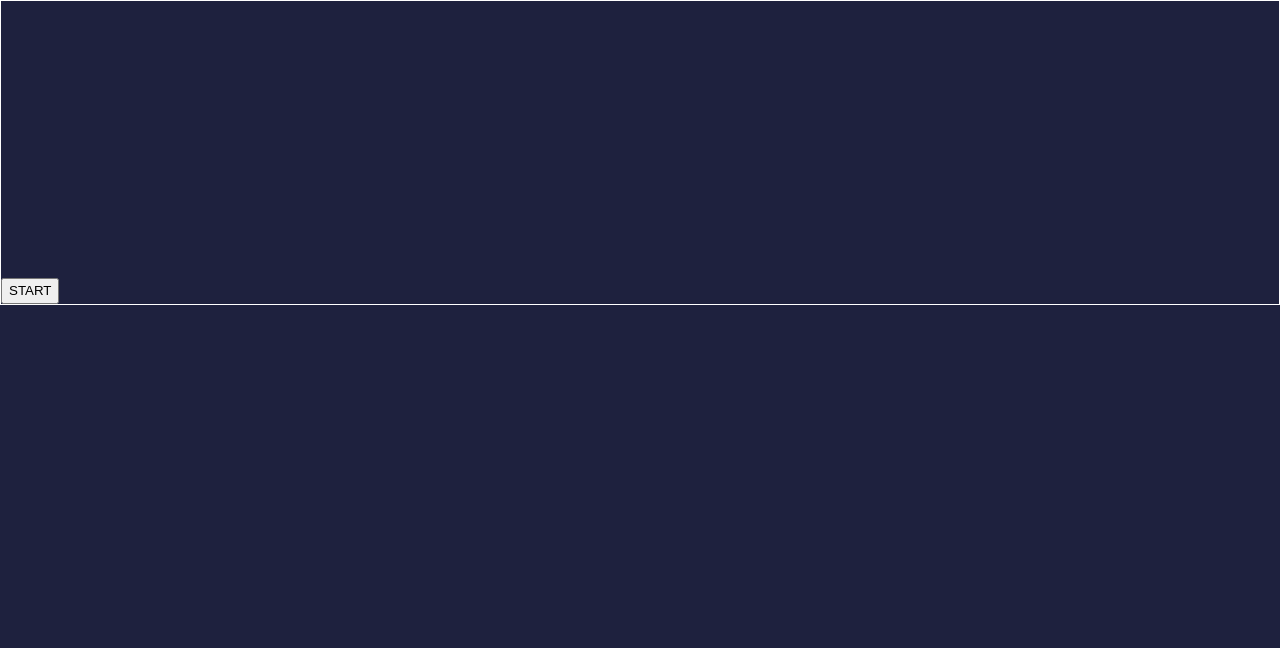
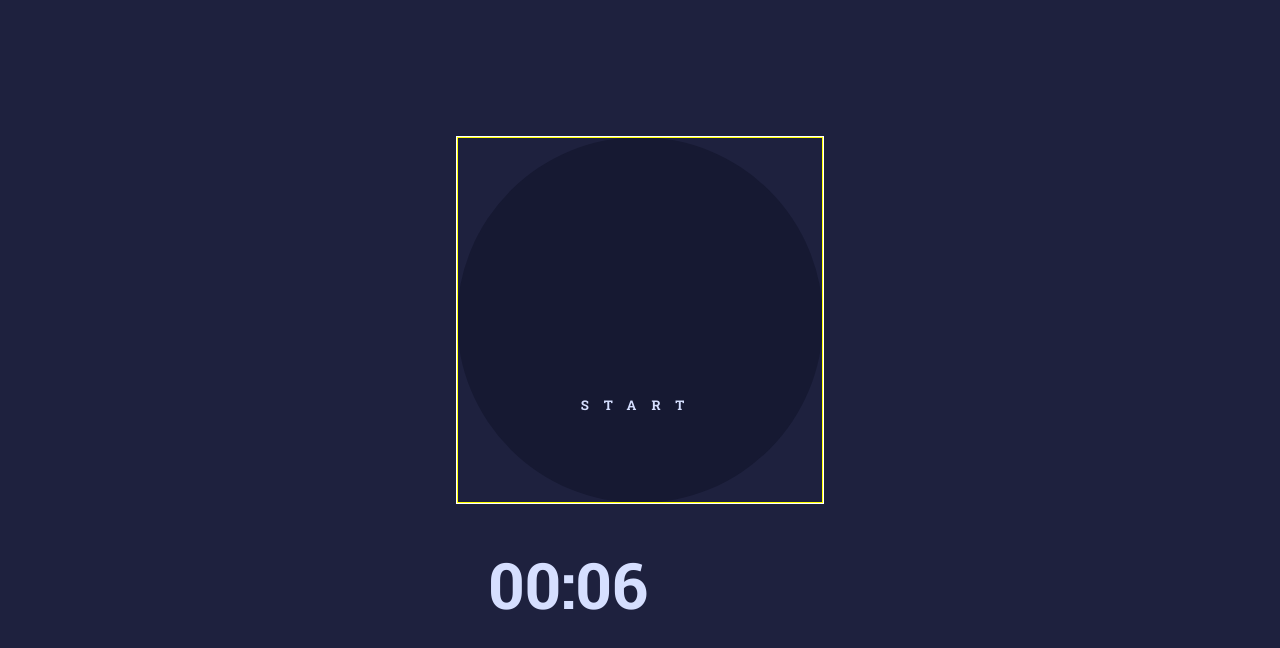
Before and after one commit to jimmy2130/pomodoro-app, a React (Create React App) app: page / in a window 1280 px wide. Shown: the top 648 px of the page. Built offline with nearby package versions, Linux system fonts and the light colour scheme.

Commit message:
Create Timer Component. Create the button to control both the timer text and the animation ring.

```diff
--- a/src/components/AnimationRing/AnimationRing.js
+++ b/src/components/AnimationRing/AnimationRing.js
@@ -1,14 +1,7 @@
-import React, { useState, useRef } from "react";
+import React from "react";
 import styled from 'styled-components/macro';
-import { motion, useAnimation } from "framer-motion";
+import { motion } from "framer-motion";
 import { getX, getY } from './AnimationRing.helpers'
-
-const BUTTON_TEXT = {
-	start: 'start',
-	playing: 'pause',
-	pausing: 'start',
-	end: 'restart'
-}
 
 const RING_COLOR = {
 	primary: 'var(--color-primary)',
@@ -18,10 +11,10 @@ const RING_COLOR = {
 
 const SIZE = {
 	big: {
-		length: 360,
-		cx: 180,
-		cy: 180,
-		r: 170,
+		length: 366,
+		cx: 183,
+		cy: 183,
+		r: 170 - 5.5,
 		stroke: 11
 	},
 	small: {
@@ -33,68 +26,78 @@ const SIZE = {
 	}
 }
 
-const AnimationRing = ({ color = 'secondary', time = 4, size = 'big' }) => {
-	const control = useAnimation()
-	const [animationState, setAnimationState] = useState('start')
-	const progress = useRef(0)
-	const [key, setKey] = useState(0)
+const AnimationRing = ({
+	color = 'secondary',
+	size = 'big',
+	animationState,
+	// onUpdate,
+	onComplete,
+	control
+}) => {
+	// const control = useAnimation()
+	// const [animationState, setAnimationState] = useState('start')
+	// const [key, setKey] = useState(0)
+	// const progress = useRef(0)
 	const { cx, cy, r, stroke, length } = SIZE[size]
 	const xEndPoint = getX(cx, r, 359.99)  // cannot draw full circle with svg arc
 	const yEndPoint = getY(cy, r, 359.99)
 
-	const handleAnimationState = () => {
-		if(animationState === 'start') {
-			setAnimationState('playing')
-			control.set({
-				pathLength: 0
-			})
-			control.start({
-	      pathLength: 1,
-	      transition: { duration: time * (1 - progress.current), ease: "linear" },
-	    })
-		}
-		else if(animationState === 'playing') {
-			setAnimationState('pausing')
-			control.stop()
-		}
-		else if(animationState === 'pausing') {
-			setAnimationState('playing')
-			control.start({
-	      pathLength: 1,
-	      transition: { duration: time * (1 - progress.current), ease: "linear" },
-	    })
-		}
-		else if(animationState === 'end') {
-			setAnimationState('playing')
-			control.set({
-				pathLength: 0
-			})
-			control.start({
-	      pathLength: 1,
-	      transition: { duration: time * (1 - progress.current), ease: "linear" },
-	    })
-		}
-	}
+	// const handleAnimationState = () => {
+	// 	if(animationState === 'start') {
+	// 		setAnimationState('playing')
+	// 		control.set({
+	// 			pathLength: 0
+	// 		})
+	// 		control.start({
+	//       pathLength: 1,
+	//       transition: { duration: time * (1 - progress.current), ease: "linear" },
+	//     })
+	// 	}
+	// 	else if(animationState === 'playing') {
+	// 		setAnimationState('pausing')
+	// 		control.stop()
+	// 	}
+	// 	else if(animationState === 'pausing') {
+	// 		setAnimationState('playing')
+	// 		control.start({
+	//       pathLength: 1,
+	//       transition: { duration: time * (1 - progress.current), ease: "linear" },
+	//     })
+	// 	}
+	// 	else if(animationState === 'end') {
+	// 		setAnimationState('playing')
+	// 		control.set({
+	// 			pathLength: 0
+	// 		})
+	// 		control.start({
+	//       pathLength: 1,
+	//       transition: { duration: time * (1 - progress.current), ease: "linear" },
+	//     })
+	// 	}
+	// }
 
-	const onUpdate = ({ pathLength }) => {
-		progress.current = pathLength
-	}
+	// const onUpdate = ({ pathLength }) => {
+	// 	progress.current = pathLength
+	// }
 
-	const onComplete = () => {
-		setAnimationState('end')
-		setKey(key + 1)
-		progress.current = 0
-	}
+	// const onComplete = () => {
+	// 	// setAnimationState('end')
+	// 	// setKey(key + 1)
+	// 	progress.current = 0
+	// }
 
   return (
     <>
       <Wrapper>
         <Ring
-        	style={{'--opacity': animationState === 'start' ? 0 : 1}}
+        	style={{
+        		'--opacity': animationState === 'start' ? 0 : 1,
+        		'border': '1px solid red'
+        	}}
         	xmlns="http://www.w3.org/2000/svg"
         	width={length}
         	height={length}
-        	key={key}>
+        >
           <motion.path
             d={`M${cx} ${cy - r} A ${r} ${r} 0 1 1 ${xEndPoint} ${yEndPoint}`}
             fill="transparent"
@@ -103,13 +106,9 @@ const AnimationRing = ({ color = 'secondary', time = 4, size = 'big' }) => {
             strokeLinecap="round"
             initial={{ pathLength: 1 }}
             animate={control}
-            onUpdate={onUpdate}
             onAnimationComplete={onComplete}
           />
         </Ring>
-        <div>
-	      	<button onClick={handleAnimationState}>{BUTTON_TEXT[animationState].toUpperCase()}</button>
-        </div>
       </Wrapper>
     </>
 
@@ -117,10 +116,12 @@ const AnimationRing = ({ color = 'secondary', time = 4, size = 'big' }) => {
 }
 
 const Wrapper = styled.div`
-	border: 1px solid white;
+	// border: 1px solid white;
+	pointer-events: none;
 `
 
 const Ring = styled.svg`
+	display: block;
 	opacity: var(--opacity);
 `
 
--- a/src/components/App/App.js
+++ b/src/components/App/App.js
@@ -1,11 +1,27 @@
 import React from "react";
-// import styled from 'styled-components/macro';
-import AnimationRing from '../AnimationRing';
+import styled from 'styled-components/macro';
+import Timer from '../Timer';
+
 
 const App = () => {
 	return (
-		<AnimationRing color="secondary" time={4} size="small"/>
+		<Wrapper>
+			<Timer
+				time={0.1}
+				color="secondary"
+				size="big"
+				// fontFamily="sansSerif"
+				fontFamily="serif"
+				// fontFamily="mono"
+			/>
+		</Wrapper>
 	)
 }
 
+const Wrapper = styled.div`
+	height: 100%;
+	display: grid;
+	place-content: center;
+`
+
 export default App;
--- /dev/null
+++ b/src/components/Timer/Timer.js
@@ -0,0 +1,133 @@
+import React, { useState } from "react";
+import { useAnimation } from "framer-motion";
+import styled from 'styled-components/macro';
+import AnimationRing from '../AnimationRing';
+import TimerDisplay from '../TimerDisplay';
+import { COLORS, BUTTON_TEXT, FAMILIES } from '../../constants';
+
+const Timer = ({ time, color, size, fontFamily }) => {
+	const control = useAnimation()
+	const [animationState, setAnimationState] = useState('start')
+	const [counter, setCounter] = useState(time * 60)
+	const [key, setKey] = useState(0)
+
+	const onTick = () => {
+		setCounter(counter - 1)
+		if(counter - 1 === 0) {
+			setAnimationState('end')
+		}
+	}
+	const handleAnimationState = () => {
+		if(animationState === 'start') {
+			setAnimationState('playing')
+			control.set({
+				pathLength: 0
+			})
+			control.start({
+	      pathLength: 1,
+	      transition: { duration: counter, ease: "linear" },
+	    })
+		}
+		else if(animationState === 'playing') {
+			setAnimationState('pausing')
+			control.stop()
+		}
+		else if(animationState === 'pausing') {
+			setAnimationState('playing')
+			control.start({
+	      pathLength: 1,
+	      transition: {	duration: counter, ease: "linear"},
+	    })
+		}
+		else if(animationState === 'end') {
+			setCounter(time * 60)
+			setAnimationState('playing')
+			control.set({
+				pathLength: 0
+			})
+			control.start({
+	      pathLength: 1,
+	      transition: { duration: time * 60, ease: "linear" },
+	    })
+		}
+	}
+
+	const onComplete = () => {
+		setKey(key + 1)
+	}
+	return (
+		<>
+			<PlayButtonWrapper>
+				<PlayButton onClick={handleAnimationState}>
+					<StatusText style={{'--font-family': FAMILIES[fontFamily]}}>
+						{BUTTON_TEXT[animationState].toUpperCase()}
+					</StatusText>
+				</PlayButton>
+				<AnimationRingWrapper>
+					<AnimationRing
+						color={color}
+						size={size}
+						onComplete={onComplete}
+						key={key}
+						control={control}
+						animationState={animationState}
+					/>
+				</AnimationRingWrapper>
+			</PlayButtonWrapper>
+			<TimerDisplay
+				counter={counter}
+				onTick={onTick}
+				animationState={animationState}
+				fontFamily={fontFamily}
+			/>
+		</>
+	)
+}
+
+const PlayButtonWrapper = styled.div`
+	position: relative;
+	width: fit-content;
+	border: 1px solid white;
+`
+
+const PlayButton = styled.button`
+  display: block;
+  margin: 0;
+  padding: 0;
+  width: 366px;
+  height: 366px;
+  border: none;
+  border-radius: 50%;
+  background: ${COLORS.backgroundDark};
+  color: ${COLORS.text};
+  cursor: pointer;
+
+  &:focus {
+    outline-offset: 2px;
+  }
+  /* Focusing the button with a mouse, touch, or stylus */
+  &:focus:not(:focus-visible) {
+    outline: none;
+  }
+`
+
+const StatusText = styled.span`
+	position: absolute;
+	top: 259px;
+	left: 0%;
+	right: 0%;
+	letter-spacing: 15px;
+	font-family: var(--font-family);
+`
+
+const AnimationRingWrapper = styled.div`
+	border: 1px solid yellow;
+	pointer-events: none;
+	position: absolute;
+	top: 0%;
+	left: 0%;
+	right: 0%;
+	bottom: 0%;
+`
+
+export default Timer;
--- /dev/null
+++ b/src/components/Timer/index.js
@@ -0,0 +1 @@
+export { default } from "./Timer";
--- /dev/null
+++ b/src/components/TimerDisplay/TimerDisplay.helpers.js
@@ -0,0 +1,27 @@
+import { useEffect, useRef } from 'react';
+
+export function useInterval(callback, delay) {
+  const savedCallback = useRef();
+
+  // Remember the latest callback.
+  useEffect(() => {
+    savedCallback.current = callback;
+  }, [callback]);
+
+  // Set up the interval.
+  useEffect(() => {
+    function tick() {
+      savedCallback.current();
+    }
+    if (delay !== null) {
+      let id = setInterval(tick, delay);
+      return () => clearInterval(id);
+    }
+  }, [delay]);
+}
+
+export function getShowTime(sec) {
+	let min = ((sec - (sec % 60)) / 60).toString().padStart(2, '0')
+	sec = (sec % 60).toString().padStart(2, '0')
+	return `${min}:${sec}`
+}
--- /dev/null
+++ b/src/components/TimerDisplay/TimerDisplay.js
@@ -0,0 +1,29 @@
+import React from "react";
+import styled from 'styled-components/macro';
+import { useInterval, getShowTime } from './TimerDisplay.helpers';
+import { FAMILIES } from '../../constants';
+
+const TimerDisplay = ({ counter, onTick, animationState, fontFamily }) => {
+	const isOn = animationState === 'playing'
+	const showTime = getShowTime(counter)
+  useInterval(onTick, isOn ? 1000 : null)
+
+	return (
+		<Wrapper>
+			<Timer
+				style={{'--font-family': FAMILIES[fontFamily]}}
+			>{showTime}</Timer>
+		</Wrapper>
+	)
+}
+
+const Wrapper = styled.div`
+`
+
+const Timer = styled.div`
+	font-family: var(--font-family);
+	padding: 32px;
+	font-size: 64px;
+`
+
+export default TimerDisplay;
--- /dev/null
+++ b/src/components/TimerDisplay/index.js
@@ -0,0 +1 @@
+export { default } from "./TimerDisplay";
--- a/src/constants.js
+++ b/src/constants.js
@@ -11,14 +11,21 @@ export const COLORS = {
 
 const BREAKPOINTS = {
   phoneMax: 587,
-}
+};
 
 export const QUERIES = {
   'phoneAndDown': `(max-width: ${BREAKPOINTS.phoneMax / 16}rem)`,
-}
+};
 
 export const FAMILIES = {
 	sansSerif: '"Kumbh Sans", sans-serif',
 	serif: '"Roboto Slab", serif',
 	mono: '"Space Mono", monospace',
 };
+
+export const BUTTON_TEXT = {
+	start: 'start',
+	playing: 'pause',
+	pausing: 'start',
+	end: 'restart'
+};
```
